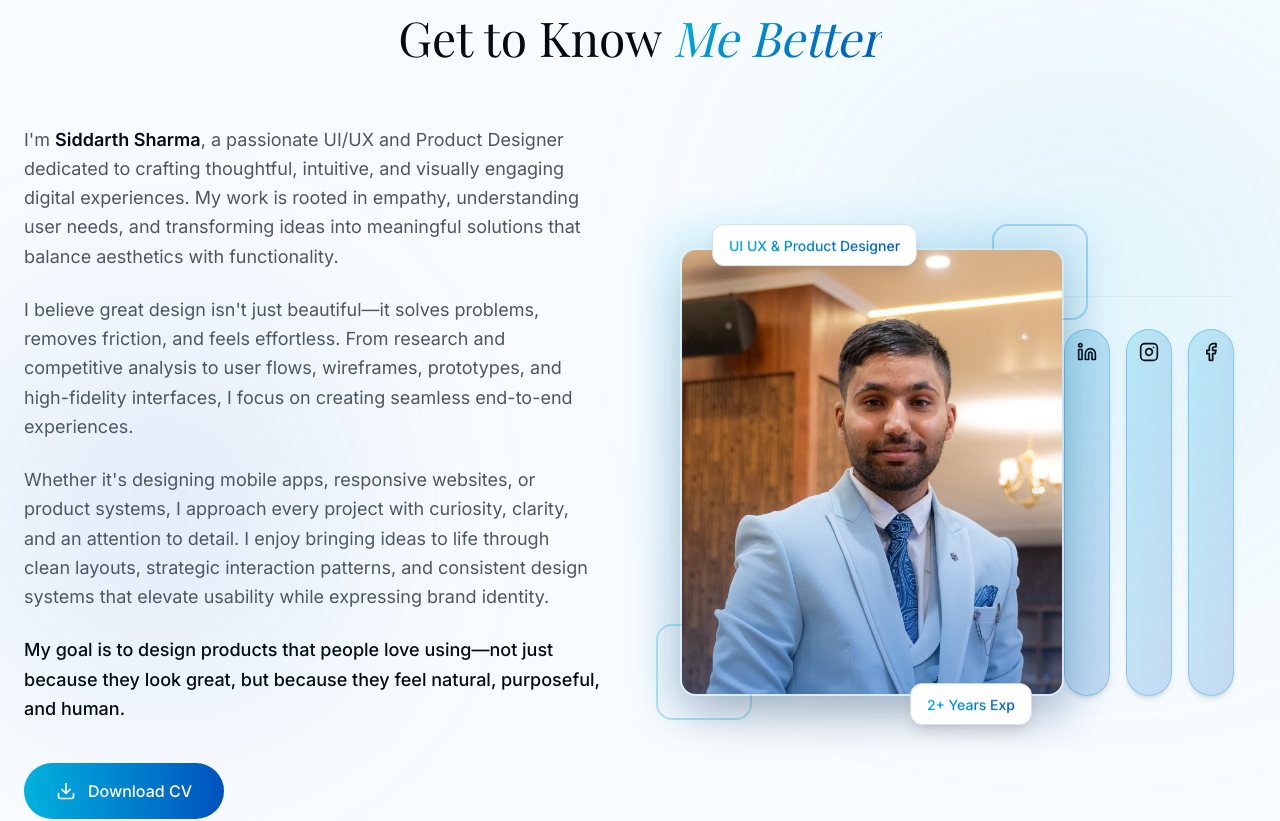
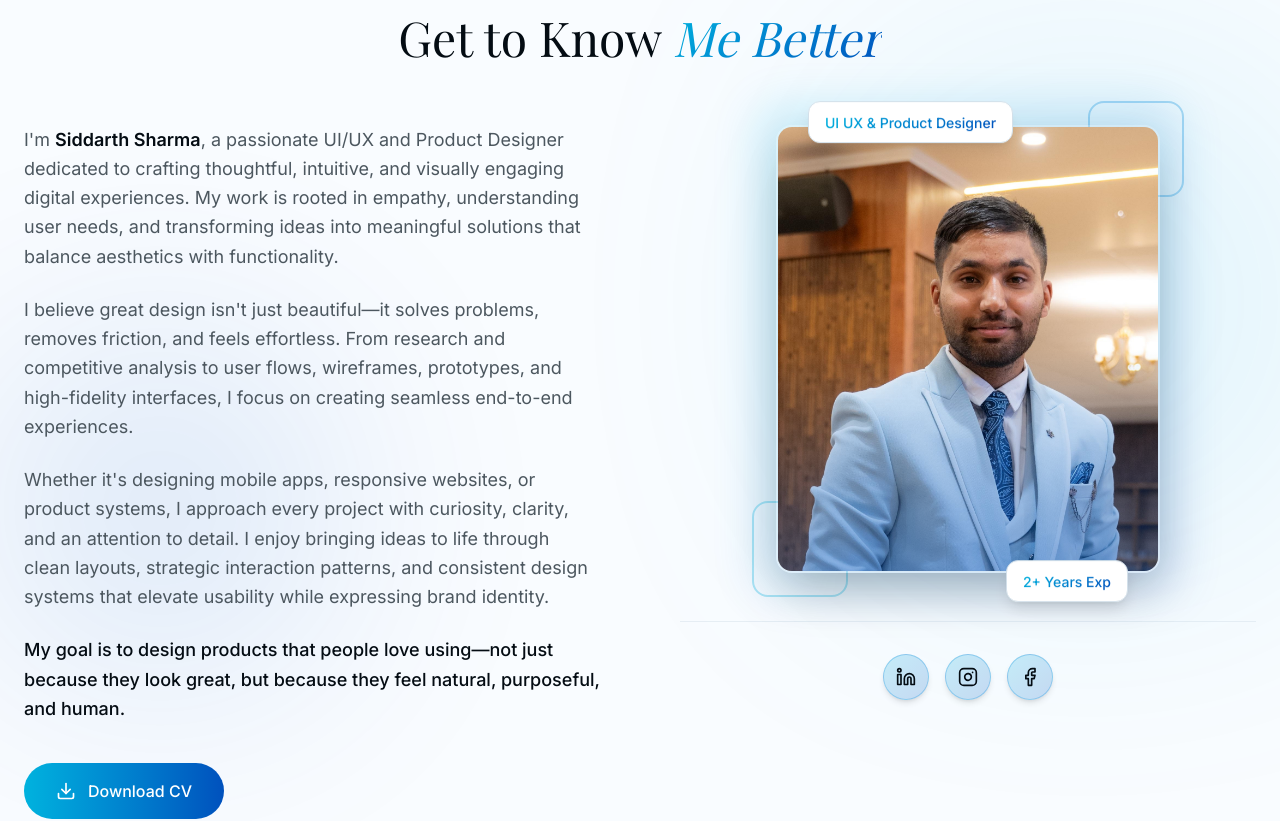
Before and after one commit to Siddarth-01-SID/SiddarthPortfolio, a Next.js app: page / in a window 1280 px wide. Shown: the part 1080-1901 px from the top of the page. Built offline with nearby package versions, Linux system fonts and the light colour scheme; no server answers; a web font is replaced by a local one.

Commit message:
feat: enhance CV layout and update PDF download link
Update CV layout with centered social icons and link CV PDF download.

Co-authored-by: Siddarth Sharma <228170639+Siddarth-01-SID@users.noreply.github.com>

```diff
--- a/components/about-section.tsx
+++ b/components/about-section.tsx
@@ -51,7 +51,7 @@ export function AboutSection() {
           </h2>
         </div>
 
-        <div className="grid gap-12 lg:gap-20 lg:grid-cols-2 items-center">
+        <div className="grid gap-12 lg:gap-20 lg:grid-cols-2 items-start">
           {/* Left Column - Description */}
           <div className={`space-y-6 order-2 lg:order-1 ${isVisible ? "animate-slide-in-left stagger-2" : "opacity-0"}`}>
             <div className="space-y-6 text-lg leading-relaxed text-muted-foreground">
@@ -72,7 +72,8 @@ export function AboutSection() {
             {/* Download CV Button */}
             <div className="pt-4">
               <a
-                href="#"
+                href="/Siddarth-Sharma-CV.pdf"
+                download="Siddarth-Sharma-CV.pdf"
                 className="group inline-flex items-center gap-3 px-8 py-4 rounded-full bg-gradient-to-r from-[var(--blue-light)] to-[var(--blue-dark)] text-white font-medium transition-all duration-300 hover:shadow-lg hover:shadow-[var(--blue-accent)]/30 hover:scale-105"
               >
                 <Download className="w-5 h-5" />
@@ -83,8 +84,8 @@ export function AboutSection() {
           </div>
 
           {/* Right Column - Photo with flip animation */}
-          <div className={`flex justify-center lg:justify-start perspective-1000 order-1 lg:order-2 ${isVisible ? "animate-flip-in-right stagger-3" : "opacity-0"}`}>
-            <div className="relative preserve-3d">
+          <div className={`flex flex-col items-center order-1 lg:order-2 ${isVisible ? "animate-flip-in-right stagger-3" : "opacity-0"}`}>
+            <div className="relative preserve-3d w-fit">
               {/* Decorative elements */}
               <div className="absolute -inset-4 bg-gradient-to-br from-[var(--blue-light)] to-[var(--blue-dark)] rounded-2xl opacity-20 blur-xl" />
               <div className="absolute -top-6 -right-6 w-24 h-24 border-2 border-[var(--blue-accent)]/30 rounded-2xl" />
@@ -111,8 +112,8 @@ export function AboutSection() {
               </div>
             </div>
 
-            {/* Social Media Icons - Outside the relative container */}
-            <div className="flex justify-center gap-4 mt-12 pt-8 border-t border-border/50">
+            {/* Social Media Icons - Centered below photo */}
+            <div className="flex justify-center gap-4 w-full mt-12 pt-8 border-t border-border/50">
               <Link
                 href="https://www.linkedin.com/in/siddarth-sharma-854092241/"
                 target="_blank"
```
Also changed, not shown: 1 other file (tests, documents, lock files or other folders).
